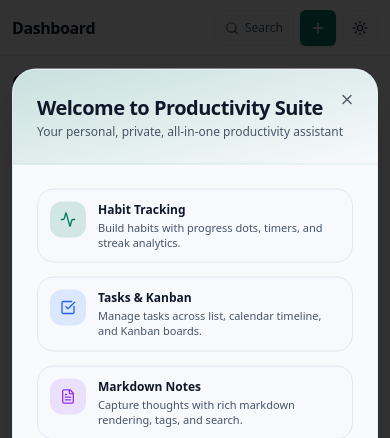
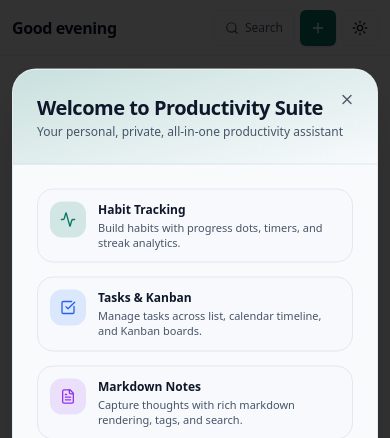
Before and after one commit to Hari31416/productivity-suite, a React (Vite) app: page / in a window 390 px wide. Shown: the top 438 px of the page. Built offline with nearby package versions, Linux system fonts and the light colour scheme.

Commit message:
refactor(frontend): streamline top header greeting on dashboard
- Promote personalized greeting to top AppShell header on dashboard
- Remove duplicate greeting banner from dashboard body
- Eliminate double header layout on mobile

```diff
--- a/src/App.tsx
+++ b/src/App.tsx
@@ -1,4 +1,5 @@
 import { useState, useEffect } from 'react'
+import { format } from 'date-fns'
 import { moduleRegistry } from '@/core/modules/registry'
 import { initializeModules } from '@/modules/init'
 import { AppShell } from '@/components/layout/AppShell'
@@ -8,6 +9,8 @@ import { HabitFormModal } from '@/modules/habits/components/HabitFormModal'
 import { TaskFormModal } from '@/modules/tasks/components/TaskFormModal'
 import { NoteFormModal } from '@/modules/notes/components/NoteFormModal'
 import { StartupModal } from '@/components/onboarding/StartupModal'
+import { useUserProfile } from '@/core/profile/useUserProfile'
+import { getGreeting } from '@/modules/dashboard/utils/dashboardScore'
 
 export function App() {
   const [currentRoute, setCurrentRoute] = useState<string>(() => {
@@ -17,6 +20,8 @@ export function App() {
     }
     return '/'
   })
+
+  const { userName } = useUserProfile()
 
   const [commandPaletteOpen, setCommandPaletteOpen] = useState(false)
   const [quickAddSheetOpen, setQuickAddSheetOpen] = useState(false)
@@ -101,13 +106,21 @@ export function App() {
   const ActiveComponent =
     activeModule?.routes[0]?.component || (() => <div>View not found</div>)
 
+  const today = new Date()
+  const baseGreeting = getGreeting(today)
+  const dashboardTitle = userName ? `${baseGreeting}, ${userName}` : baseGreeting
+  const formattedDate = format(today, 'EEEE, MMM d')
+
+  const title = currentRoute === '/' ? dashboardTitle : (activeModule ? activeModule.title : 'Productivity')
+  const subtitle = currentRoute === '/' ? formattedDate : (activeModule ? activeModule.description : undefined)
+
   return (
     <>
       <AppShell
         activeRoute={currentRoute}
         onRouteChange={handleRouteChange}
-        title={activeModule ? activeModule.title : 'Productivity'}
-        subtitle={activeModule ? activeModule.description : undefined}
+        title={title}
+        subtitle={subtitle}
         onQuickAction={() => setQuickAddSheetOpen(true)}
         onOpenCommandPalette={() => setCommandPaletteOpen(true)}
       >
--- a/src/modules/dashboard/components/DashboardView.tsx
+++ b/src/modules/dashboard/components/DashboardView.tsx
@@ -37,19 +37,14 @@ import { NoteFormModal } from '@/modules/notes/components/NoteFormModal'
 import { isHabitScheduledOnDate, calculateStreak } from '@/modules/habits/utils/streakCalculator'
 import {
   calculateDailyProductivityScore,
-  getGreeting,
   getProductivityStatus
 } from '../utils/dashboardScore'
-import { useUserProfile } from '@/core/profile/useUserProfile'
 import { cn } from '@/lib/utils'
 
 export function DashboardView() {
   const today = new Date()
   const todayStr = format(today, 'yyyy-MM-dd')
   const formattedDate = format(today, 'EEEE, MMM d')
-  const { userName } = useUserProfile()
-  const baseGreeting = getGreeting(today)
-  const greeting = userName ? `${baseGreeting}, ${userName}` : baseGreeting
 
   // Modal states
   const [habitModalOpen, setHabitModalOpen] = useState(false)
@@ -158,20 +153,6 @@ export function DashboardView() {
 
   return (
     <div className="space-y-4 sm:space-y-6 pb-6">
-      {/* Top Greeting */}
-      <div className="flex flex-col sm:flex-row sm:items-center sm:justify-between gap-1">
-        <div>
-          <h1 className="text-xl sm:text-2xl font-bold tracking-tight text-foreground flex items-center gap-2">
-            <span>{greeting}</span>
-            <span className="text-amber-500 text-lg sm:text-xl">👋</span>
-          </h1>
-          <p className="text-xs sm:text-sm text-muted-foreground font-medium flex items-center gap-1.5 mt-0.5">
-            <Calendar className="h-3.5 w-3.5" />
-            <span>{formattedDate}</span>
-          </p>
-        </div>
-      </div>
-
       {/* Daily Progress Score Card (Mockup style) */}
       <Card
         onClick={() => setScoreModalOpen(true)}
```
